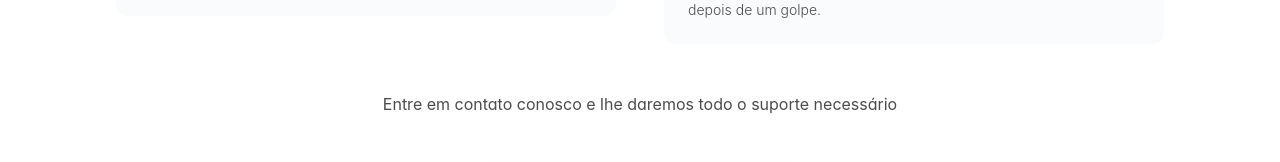
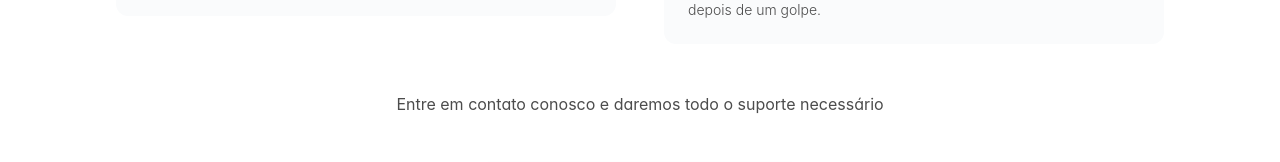
Before and after one commit to Paper-Street-Softwares/LPS-Luedys-e-Alves-Advogados, a React (Vite) app: page / in a window 1280 px wide. Shown: the part 2395-2557 px from the top of the page. Built offline with nearby package versions, Linux system fonts and the light colour scheme.

Commit message:
fix: Ajuste copy

```diff
--- a/src/content/content.jsx
+++ b/src/content/content.jsx
@@ -263,7 +263,7 @@ const content = {
         },
       },
       fraseObs: (
-        <>Entre em contato conosco e lhe daremos todo o suporte necessário</>
+        <>Entre em contato conosco e daremos todo o suporte necessário</>
       ),
       ctaButtonText: <>Falar conosco agora pelo WhatsApp</>,
     },
```
